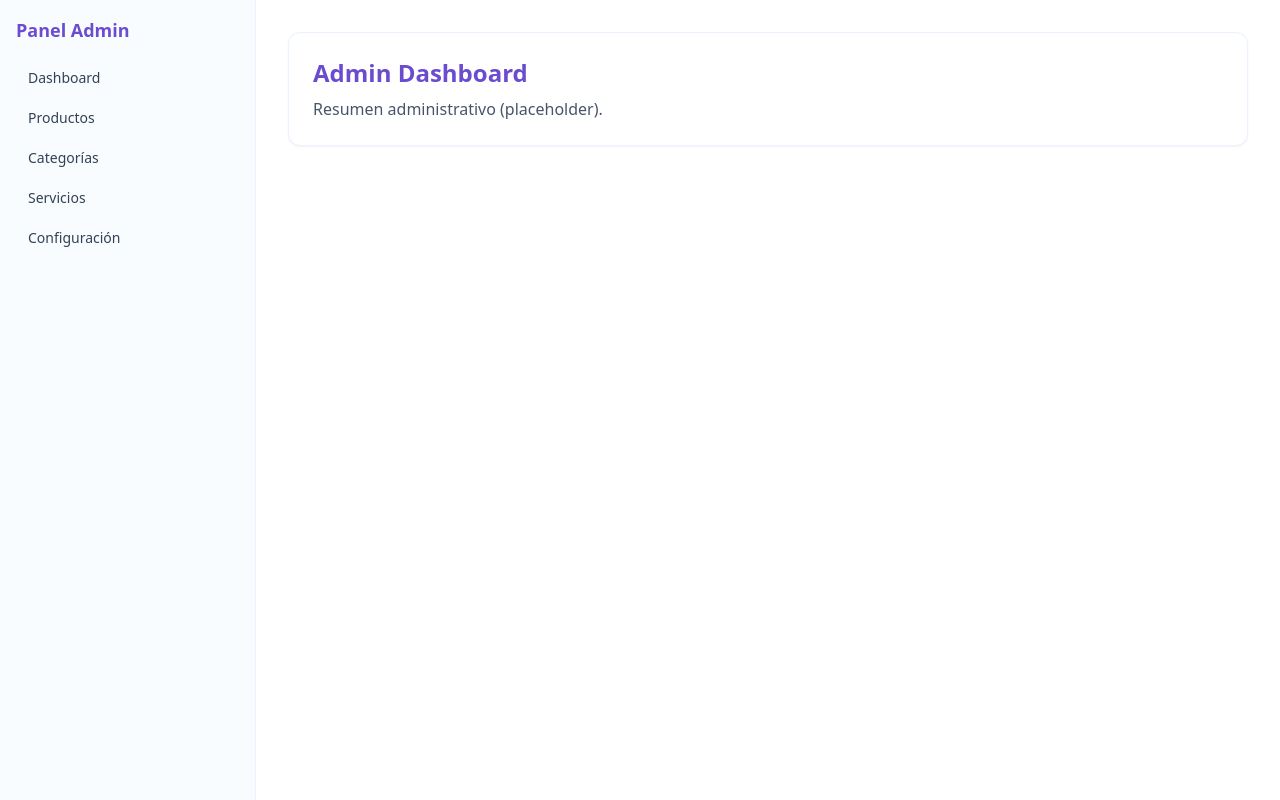
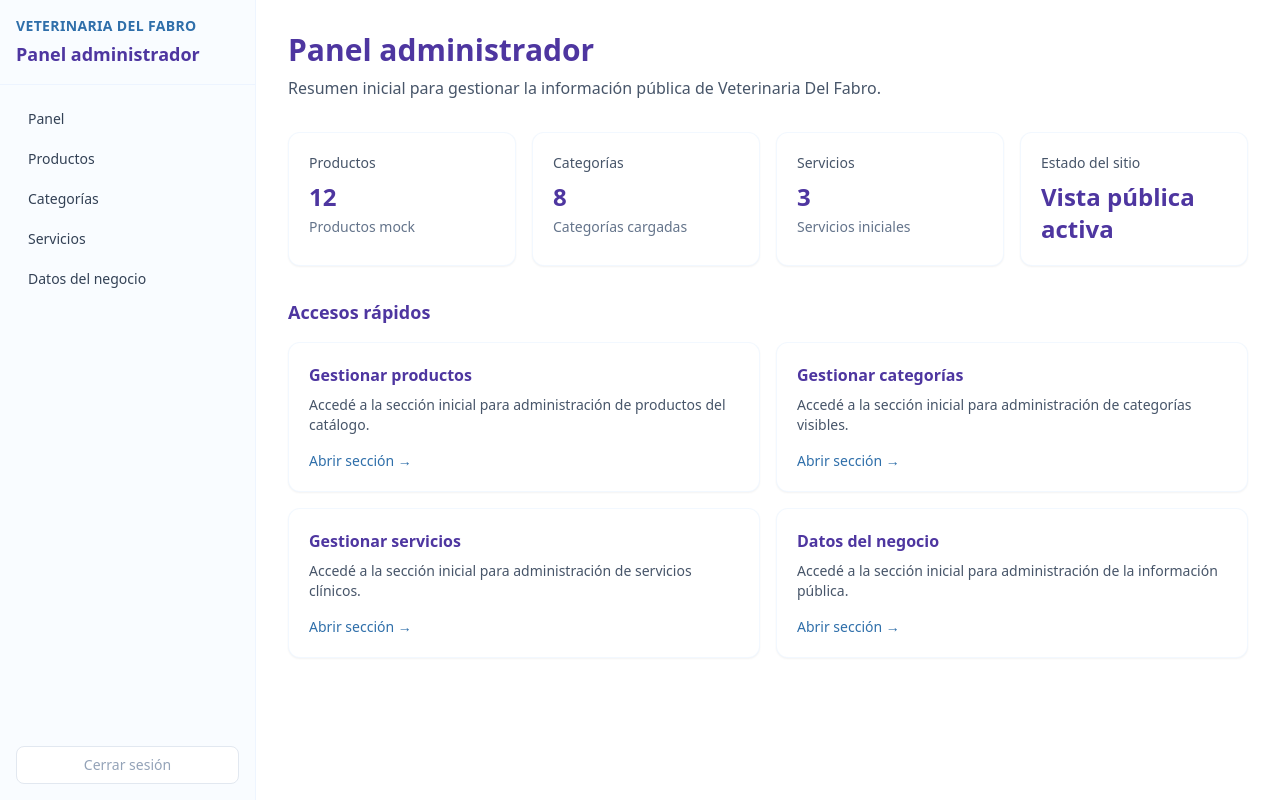
Before and after one commit to OctiDelFabro/veterinaria-del-fabro, a Next.js app: page /admin in a window 1280 px wide. Built offline with nearby package versions, Linux system fonts and the light colour scheme.

Commit message:
feat: implement admin login and dashboard UI (#7)
* feat: implement admin login and dashboard UI

* chore: restore generated next env file

```diff
--- a/app/(admin)/admin/categorias/page.tsx
+++ b/app/(admin)/admin/categorias/page.tsx
@@ -1,5 +1,15 @@
-import { Placeholder } from "@/components/placeholder";
+import { AdminPageHeader } from "@/components/admin/AdminPageHeader";
 
 export default function AdminCategoriasPage() {
-  return <Placeholder title="Admin Categorías" description="Gestión de categorías (placeholder)." />;
+  return (
+    <div className="space-y-6">
+      <AdminPageHeader
+        title="Gestión de categorías"
+        description="Desde esta sección se podrán administrar las categorías visibles del catálogo."
+      />
+      <section className="rounded-xl border border-veterinarian-blueSoft/60 bg-white p-5 shadow-sm">
+        <p className="text-sm text-slate-700">CRUD de categorías pendiente de implementar.</p>
+      </section>
+    </div>
+  );
 }
--- a/app/(admin)/admin/configuracion/page.tsx
+++ b/app/(admin)/admin/configuracion/page.tsx
@@ -1,5 +1,15 @@
-import { Placeholder } from "@/components/placeholder";
+import { AdminPageHeader } from "@/components/admin/AdminPageHeader";
 
 export default function AdminConfiguracionPage() {
-  return <Placeholder title="Configuración" description="Configuración general (placeholder)." />;
+  return (
+    <div className="space-y-6">
+      <AdminPageHeader
+        title="Datos del negocio"
+        description="Desde esta sección se podrán editar los datos públicos de Veterinaria Del Fabro."
+      />
+      <section className="rounded-xl border border-veterinarian-blueSoft/60 bg-white p-5 shadow-sm">
+        <p className="text-sm text-slate-700">Formulario de configuración pendiente de implementar.</p>
+      </section>
+    </div>
+  );
 }
--- a/app/(admin)/admin/page.tsx
+++ b/app/(admin)/admin/page.tsx
@@ -1,5 +1,47 @@
-import { Placeholder } from "@/components/placeholder";
+import { AdminActionCard } from "@/components/admin/AdminActionCard";
+import { AdminPageHeader } from "@/components/admin/AdminPageHeader";
+import { AdminStatCard } from "@/components/admin/AdminStatCard";
 
 export default function AdminHomePage() {
-  return <Placeholder title="Admin Dashboard" description="Resumen administrativo (placeholder)." />;
+  return (
+    <div className="space-y-8">
+      <AdminPageHeader
+        title="Panel administrador"
+        description="Resumen inicial para gestionar la información pública de Veterinaria Del Fabro."
+      />
+
+      <section className="grid gap-4 sm:grid-cols-2 xl:grid-cols-4">
+        <AdminStatCard title="Productos" value="12" description="Productos mock" />
+        <AdminStatCard title="Categorías" value="8" description="Categorías cargadas" />
+        <AdminStatCard title="Servicios" value="3" description="Servicios iniciales" />
+        <AdminStatCard title="Estado del sitio" value="Vista pública activa" />
+      </section>
+
+      <section className="space-y-4">
+        <h2 className="text-lg font-semibold text-veterinarian-violetDark">Accesos rápidos</h2>
+        <div className="grid gap-4 md:grid-cols-2">
+          <AdminActionCard
+            title="Gestionar productos"
+            description="Accedé a la sección inicial para administración de productos del catálogo."
+            href="/admin/productos"
+          />
+          <AdminActionCard
+            title="Gestionar categorías"
+            description="Accedé a la sección inicial para administración de categorías visibles."
+            href="/admin/categorias"
+          />
+          <AdminActionCard
+            title="Gestionar servicios"
+            description="Accedé a la sección inicial para administración de servicios clínicos."
+            href="/admin/servicios"
+          />
+          <AdminActionCard
+            title="Datos del negocio"
+            description="Accedé a la sección inicial para administración de la información pública."
+            href="/admin/configuracion"
+          />
+        </div>
+      </section>
+    </div>
+  );
 }
--- a/app/(admin)/admin/productos/page.tsx
+++ b/app/(admin)/admin/productos/page.tsx
@@ -1,5 +1,15 @@
-import { Placeholder } from "@/components/placeholder";
+import { AdminPageHeader } from "@/components/admin/AdminPageHeader";
 
 export default function AdminProductosPage() {
-  return <Placeholder title="Admin Productos" description="Gestión de productos (placeholder)." />;
+  return (
+    <div className="space-y-6">
+      <AdminPageHeader
+        title="Gestión de productos"
+        description="Desde esta sección se podrán crear, editar, ocultar y administrar productos del catálogo."
+      />
+      <section className="rounded-xl border border-veterinarian-blueSoft/60 bg-white p-5 shadow-sm">
+        <p className="text-sm text-slate-700">CRUD de productos pendiente de implementar.</p>
+      </section>
+    </div>
+  );
 }
--- a/app/(admin)/admin/servicios/page.tsx
+++ b/app/(admin)/admin/servicios/page.tsx
@@ -1,5 +1,15 @@
-import { Placeholder } from "@/components/placeholder";
+import { AdminPageHeader } from "@/components/admin/AdminPageHeader";
 
 export default function AdminServiciosPage() {
-  return <Placeholder title="Admin Servicios" description="Gestión de servicios (placeholder)." />;
+  return (
+    <div className="space-y-6">
+      <AdminPageHeader
+        title="Gestión de servicios"
+        description="Desde esta sección se podrán administrar los servicios clínicos visibles en la web."
+      />
+      <section className="rounded-xl border border-veterinarian-blueSoft/60 bg-white p-5 shadow-sm">
+        <p className="text-sm text-slate-700">CRUD de servicios pendiente de implementar.</p>
+      </section>
+    </div>
+  );
 }
--- a/app/(auth)/admin/login/page.tsx
+++ b/app/(auth)/admin/login/page.tsx
@@ -1,12 +1,48 @@
-import { Placeholder } from "@/components/placeholder";
-
 export default function AdminLoginPage() {
   return (
-    <div className="container-main py-10">
-      <Placeholder
-        title="Admin Login"
-        description="Pantalla de acceso administrativo (sin autenticación implementada)."
-      />
-    </div>
+    <section className="flex min-h-screen items-center justify-center bg-veterinarian-blueSoft/20 px-4 py-10">
+      <div className="w-full max-w-md rounded-2xl border border-veterinarian-blueSoft/70 bg-white p-6 shadow-sm md:p-8">
+        <p className="text-sm font-semibold uppercase tracking-wide text-veterinarian-blue">Veterinaria Del Fabro</p>
+        <h1 className="mt-2 text-2xl font-semibold text-veterinarian-violetDark">Acceso administrador</h1>
+        <p className="mt-3 text-sm text-slate-600">
+          Ingresá con tus credenciales para administrar productos, categorías, servicios y datos del negocio.
+        </p>
+
+        <form className="mt-6 space-y-4">
+          <div className="space-y-1">
+            <label htmlFor="admin-email" className="text-sm font-medium text-slate-700">
+              Email
+            </label>
+            <input
+              id="admin-email"
+              type="email"
+              className="w-full rounded-lg border border-slate-200 px-3 py-2 text-sm text-slate-900 outline-none ring-veterinarian-violet/40 transition focus:ring-2"
+              placeholder="admin@veterinariadelfabro.com"
+            />
+          </div>
+
+          <div className="space-y-1">
+            <label htmlFor="admin-password" className="text-sm font-medium text-slate-700">
+              Contraseña
+            </label>
+            <input
+              id="admin-password"
+              type="password"
+              className="w-full rounded-lg border border-slate-200 px-3 py-2 text-sm text-slate-900 outline-none ring-veterinarian-violet/40 transition focus:ring-2"
+              placeholder="••••••••"
+            />
+          </div>
+
+          <button
+            type="button"
+            className="w-full rounded-lg bg-veterinarian-violet px-4 py-2.5 text-sm font-semibold text-white transition hover:bg-veterinarian-violetDark"
+          >
+            Ingresar
+          </button>
+        </form>
+
+        <p className="mt-4 text-xs text-slate-500">La autenticación real se integrará en una próxima etapa.</p>
+      </div>
+    </section>
   );
 }
--- a/components/admin-sidebar.tsx
+++ b/components/admin-sidebar.tsx
@@ -1,29 +1,41 @@
 import Link from "next/link";
 
 const adminLinks = [
-  { href: "/admin", label: "Dashboard" },
+  { href: "/admin", label: "Panel" },
   { href: "/admin/productos", label: "Productos" },
   { href: "/admin/categorias", label: "Categorías" },
   { href: "/admin/servicios", label: "Servicios" },
-  { href: "/admin/configuracion", label: "Configuración" },
+  { href: "/admin/configuracion", label: "Datos del negocio" },
 ];
 
 export function AdminSidebar() {
   return (
-    <aside className="w-full border-r border-veterinarian-blueSoft bg-veterinarian-blueSoft/30 md:max-w-64">
-      <div className="p-4">
-        <p className="mb-4 text-lg font-semibold text-veterinarian-violet">Panel Admin</p>
-        <nav className="space-y-1">
+    <aside className="flex w-full flex-col border-r border-veterinarian-blueSoft/70 bg-veterinarian-blueSoft/30 md:min-h-screen md:max-w-64">
+      <div className="border-b border-veterinarian-blueSoft/80 p-4">
+        <p className="text-sm font-semibold uppercase tracking-wide text-veterinarian-blue">Veterinaria Del Fabro</p>
+        <p className="mt-1 text-lg font-semibold text-veterinarian-violetDark">Panel administrador</p>
+      </div>
+
+      <nav className="flex-1 space-y-1 p-4">
         {adminLinks.map((item) => (
           <Link
             key={item.href}
             href={item.href}
-              className="block rounded-md px-3 py-2 text-sm text-slate-700 transition hover:bg-white hover:text-veterinarian-violetDark"
+            className="block rounded-lg px-3 py-2 text-sm text-slate-700 transition hover:bg-white hover:text-veterinarian-violetDark"
           >
             {item.label}
           </Link>
         ))}
       </nav>
+
+      <div className="p-4 pt-2">
+        <button
+          type="button"
+          disabled
+          className="w-full cursor-not-allowed rounded-lg border border-slate-200 bg-white px-3 py-2 text-sm font-medium text-slate-400"
+        >
+          Cerrar sesión
+        </button>
       </div>
     </aside>
   );
--- /dev/null
+++ b/components/admin/AdminActionCard.tsx
@@ -0,0 +1,21 @@
+import Link from "next/link";
+
+type AdminActionCardProps = {
+  title: string;
+  description: string;
+  href: string;
+  cta?: string;
+};
+
+export function AdminActionCard({ title, description, href, cta = "Abrir sección" }: AdminActionCardProps) {
+  return (
+    <Link
+      href={href}
+      className="group block rounded-xl border border-veterinarian-blueSoft/60 bg-white p-5 shadow-sm transition hover:-translate-y-0.5 hover:border-veterinarian-violet/50 hover:shadow"
+    >
+      <p className="text-base font-semibold text-veterinarian-violetDark">{title}</p>
+      <p className="mt-2 text-sm text-slate-600">{description}</p>
+      <p className="mt-4 text-sm font-medium text-veterinarian-blue group-hover:text-veterinarian-violetDark">{cta} →</p>
+    </Link>
+  );
+}
--- /dev/null
+++ b/components/admin/AdminPageHeader.tsx
@@ -0,0 +1,13 @@
+type AdminPageHeaderProps = {
+  title: string;
+  description?: string;
+};
+
+export function AdminPageHeader({ title, description }: AdminPageHeaderProps) {
+  return (
+    <header className="space-y-2">
+      <h1 className="text-2xl font-semibold text-veterinarian-violetDark md:text-3xl">{title}</h1>
+      {description ? <p className="max-w-3xl text-sm text-slate-600 md:text-base">{description}</p> : null}
+    </header>
+  );
+}
--- /dev/null
+++ b/components/admin/AdminStatCard.tsx
@@ -0,0 +1,15 @@
+type AdminStatCardProps = {
+  title: string;
+  value: string;
+  description?: string;
+};
+
+export function AdminStatCard({ title, value, description }: AdminStatCardProps) {
+  return (
+    <article className="rounded-xl border border-veterinarian-blueSoft/60 bg-white p-5 shadow-sm">
+      <p className="text-sm font-medium text-slate-600">{title}</p>
+      <p className="mt-2 text-2xl font-semibold text-veterinarian-violetDark">{value}</p>
+      {description ? <p className="mt-1 text-sm text-slate-500">{description}</p> : null}
+    </article>
+  );
+}
```
Also changed, not shown: 1 other file (tests, documents, lock files or other folders). Lines whose indentation alone changed are shown as unchanged.
